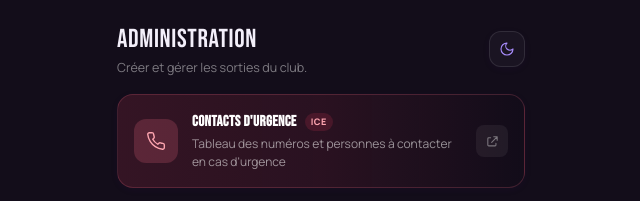
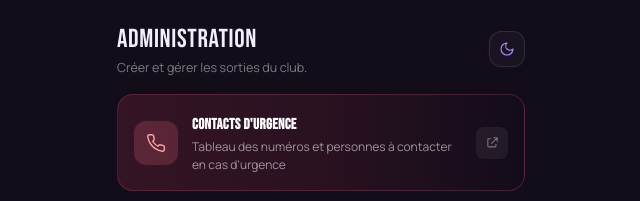
Before and after one commit to xornone/SPS-APP-FINALE, a Next.js app: page /admin in a window 1280 px wide. Shown: the top 201 px of the page, without its empty margins (319-959 px from the left). Built offline with nearby package versions, Linux system fonts and the light colour scheme; no server answers; the database is empty.

Commit message:
style(admin): retrait du badge ICE sur le bloc contacts d urgence

```diff
--- a/app/(shell)/admin/page.tsx
+++ b/app/(shell)/admin/page.tsx
@@ -68,14 +68,9 @@ export default async function AdminPage() {
               <Icon name="phone" size={20} />
             </span>
             <div>
-              <div className="flex items-center gap-2">
-                <span className="font-display text-[15px] font-bold tracking-wide text-black dark:text-white">
-                  Contacts d&apos;urgence
-                </span>
-                <span className="rounded-full bg-rose-500/15 px-1.5 py-0.5 text-[9px] font-black uppercase tracking-wider text-rose-600 dark:text-rose-300">
-                  ICE
-                </span>
-              </div>
+              <span className="font-display text-[15px] font-bold tracking-wide text-black dark:text-white">
+                Contacts d&apos;urgence
+              </span>
               <p className="mt-0.5 text-[12px] text-black/55 dark:text-white/55">
                 Tableau des numéros et personnes à contacter en cas d&apos;urgence
               </p>
```
